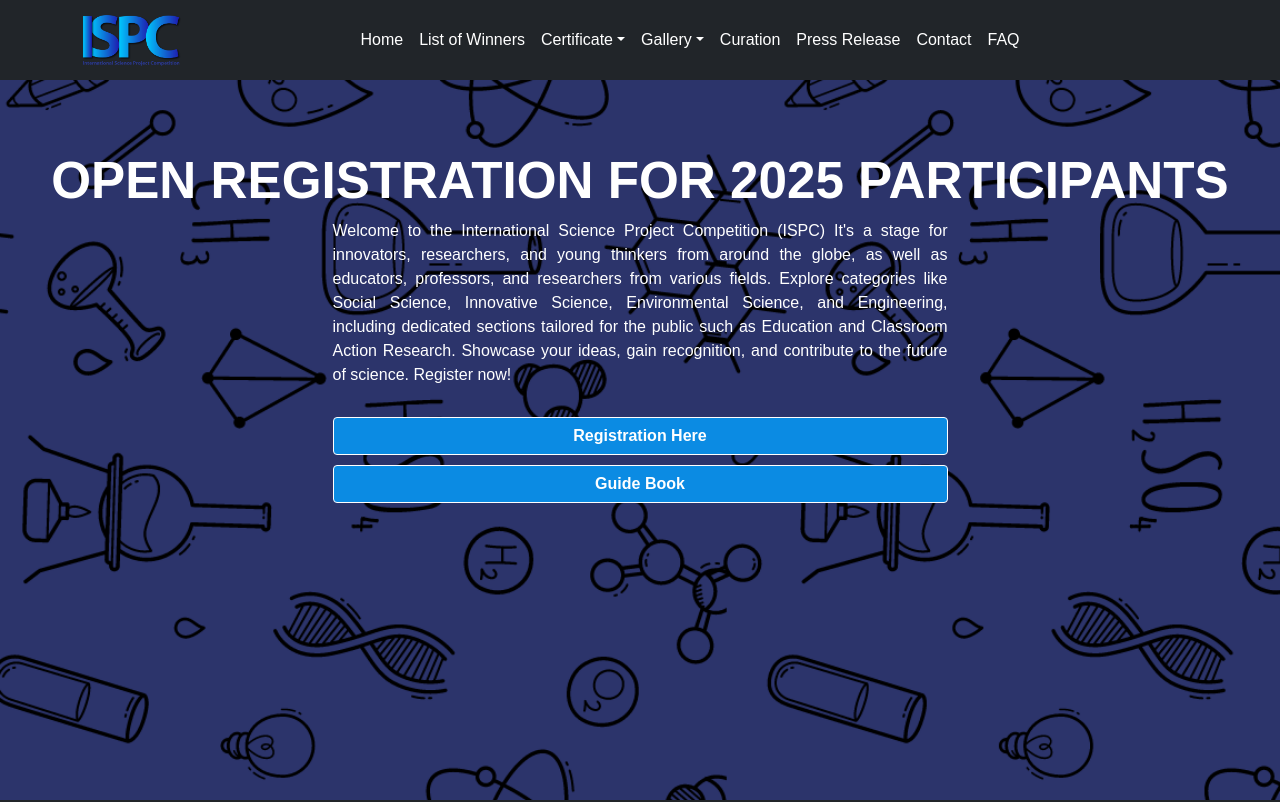
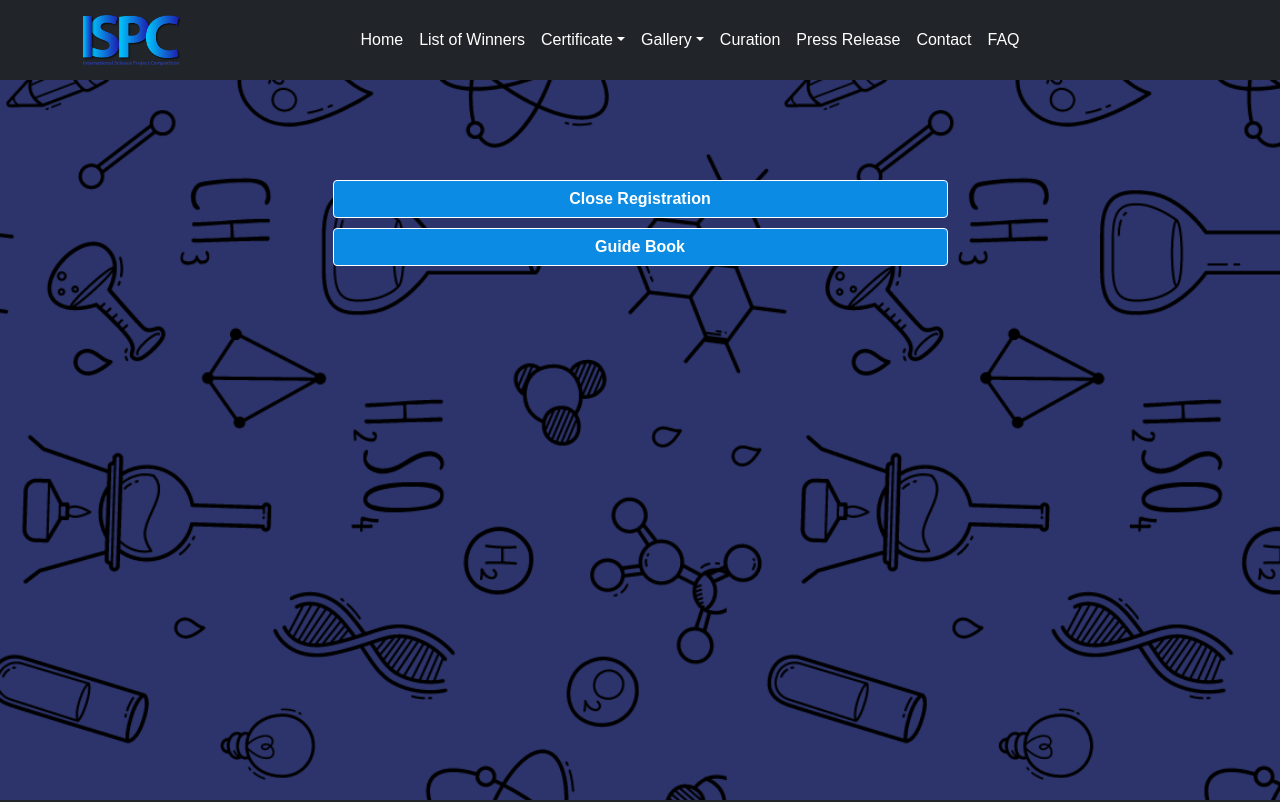
Before and after one commit to iysaofficial/ISPCofficial, a React (Vite) app: page / in a window 1280 px wide. Shown: the top 802 px of the page. Built offline with nearby package versions, Linux system fonts and the light colour scheme.

Commit message:
close registration -Alif

```diff
--- a/src/components/mainhero.jsx
+++ b/src/components/mainhero.jsx
@@ -8,15 +8,15 @@ function MainHero() {
                         <img src="./assets/img/ISPC LOGO.png" alt="" />
                     </div> */}
                     <div className="text-content ">
-                        <h1>OPEN REGISTRATION FOR 2025 PARTICIPANTS</h1>
-                        <p className="mx-auto">
+                        {/* <h1>OPEN REGISTRATION FOR 2025 PARTICIPANTS</h1> */}
+                        {/* <p className="mx-auto">
                             Welcome to the International Science Project Competition (ISPC) It's a stage for innovators, researchers, and young thinkers from around the globe, as well as educators, professors, and researchers from various fields. Explore categories like Social Science, Innovative Science, Environmental Science, and Engineering, including dedicated sections tailored for the public such as Education and Classroom Action Research. Showcase your ideas, gain recognition, and contribute to the future of science. Register now!
-                        </p>
+                        </p> */}
                     </div>
                 </div>
                 <div className="second-content text-center">
                     {/* <a className="btn btn-action" >Coming Soon 2025</a> */}
-                    <a className="btn btn-action" href="/homeregist">Registration Here</a>
+                    <a className="btn btn-action" href="#">Close Registration</a>
                     <a className="btn btn-action" href="https://drive.google.com/file/d/1wpmmubMDQP_wQ9XJuxe0ppAvHY3ESObY/view?usp=sharing" target="_blank">Guide Book</a>
                 </div>
             </div>
```
Also changed, not shown: src/main.jsx (+35 -35 lines).
